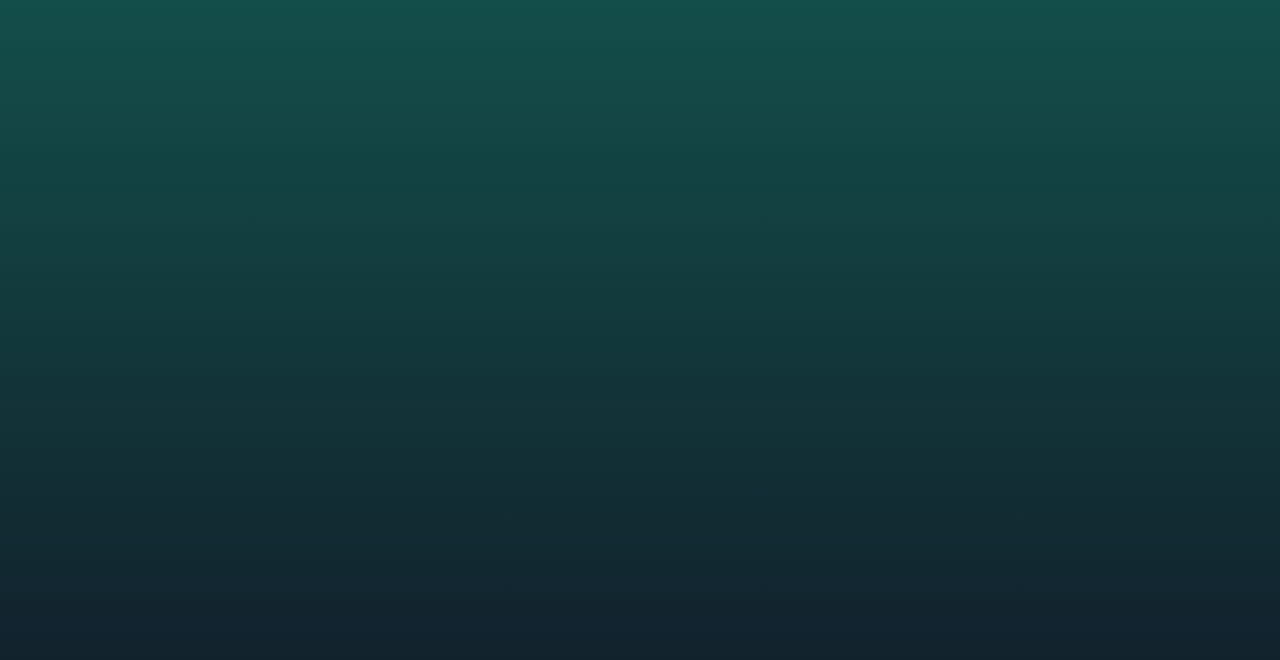
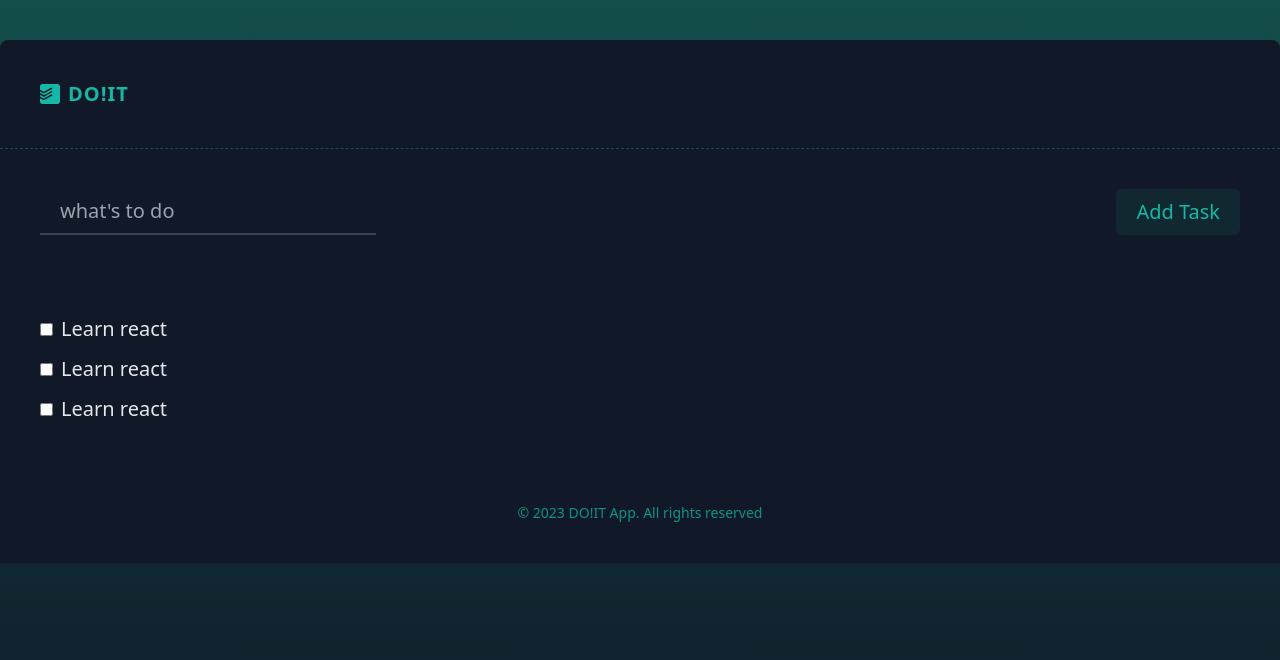
Before and after one commit to Amubasshir/doit, a React (Create React App) app: page / in a window 1280 px wide. Shown: the top 660 px of the page. Built offline with nearby package versions, Linux system fonts and the light colour scheme.

Commit message:
tailwind load done

```diff
--- a/package.json
+++ b/package.json
@@ -8,6 +8,7 @@
     "@testing-library/user-event": "^13.5.0",
     "react": "^18.2.0",
     "react-dom": "^18.2.0",
+    "react-icons": "^4.7.1",
     "react-scripts": "5.0.1",
     "web-vitals": "^2.1.4"
   },
--- a/src/App.js
+++ b/src/App.js
@@ -1,9 +1,15 @@
+import AddTask from './components/AddTask';
+import Footer from './components/Footer';
 import Header from './components/Header';
+import TaskList from './components/TaskList';
 
 const App = () => {
   return (
-    <div className="wrapper bg-gradient-to-t from-gray-900 to-teal-900 min-h-screen text-xl text-gray-200 flex flex-col py-10">
+    <div className="wrapper bg-gradient-to-t from-gray-900 to-teal-900 min-h-screen text-xl text-gray-200 flex flex-col py-10 ">
       <Header />
+      <AddTask />
+      <TaskList />
+      <Footer />
     </div>
   );
 };
--- a/src/components/AddTask.jsx
+++ b/src/components/AddTask.jsx
@@ -1,5 +1,19 @@
 const AddTask = () => {
-  return <div>AddTask</div>;
+  return (
+    <form className="bg-gray-900 container mx-auto flex justify-between p-10">
+      <input
+        type="text"
+        placeholder="what's to do"
+        className="bg-transparent outline-none border-gray-700 border-b-2 py-2 px-5 focus:border-teal-700"
+      />
+      <button
+        type="submit"
+        className="bg-teal-900/30 py-2 px-5 border-teal-500 rounded-md text-teal-500 hover:bg-teal-900 hover:text-teal-100 duration-300"
+      >
+        Add Task
+      </button>
+    </form>
+  );
 };
 
 export default AddTask;
--- /dev/null
+++ b/src/components/Footer.jsx
@@ -0,0 +1,11 @@
+import React from 'react';
+
+const Footer = () => {
+  return (
+    <footer className="bg-gray-900 container mx-auto text-center p-10 text-sm text-teal-600 ">
+      <p>&copy; {new Date().getFullYear()} DO!IT App. All rights reserved</p>
+    </footer>
+  );
+};
+
+export default Footer;
--- a/src/components/Header.jsx
+++ b/src/components/Header.jsx
@@ -1,5 +1,15 @@
+import { SiTodoist } from 'react-icons/si';
 const Header = () => {
-  return <header></header>;
+  return (
+    <header className="header bg-gray-900 p-10 container mx-auto border-b border-dashed border-teal-900 rounded-tl-lg rounded-tr-lg">
+      <h2 className="uppercase font-semibold text-teal-500 tracking-wider flex gap-2 items-center">
+        <span>
+          <SiTodoist />
+        </span>
+        <span>Do!it</span>
+      </h2>
+    </header>
+  );
 };
 
 export default Header;
--- a/src/components/TaskItem.jsx
+++ b/src/components/TaskItem.jsx
@@ -1,5 +1,17 @@
 const TaskItem = () => {
-  return <div>TaskItem</div>;
+  return (
+    <div className="task-item">
+      <div className="task-item-left flex gap-2">
+        <span>
+          <input type="checkbox" />
+        </span>
+        <span>
+          <p>Learn react</p>
+        </span>
+      </div>
+      <div className="task-item-right"></div>
+    </div>
+  );
 };
 
 export default TaskItem;
--- a/src/components/TaskList.jsx
+++ b/src/components/TaskList.jsx
@@ -1,5 +1,13 @@
+import TaskItem from './TaskItem';
+
 const TaskList = () => {
-  return <div>TaskList</div>;
+  return (
+    <div className="flex flex-col gap-3 bg-gray-900 container mx-auto p-10">
+      <TaskItem />
+      <TaskItem />
+      <TaskItem />
+    </div>
+  );
 };
 
 export default TaskList;
```
Also changed, not shown: 1 other file (tests, documents, lock files or other folders).
